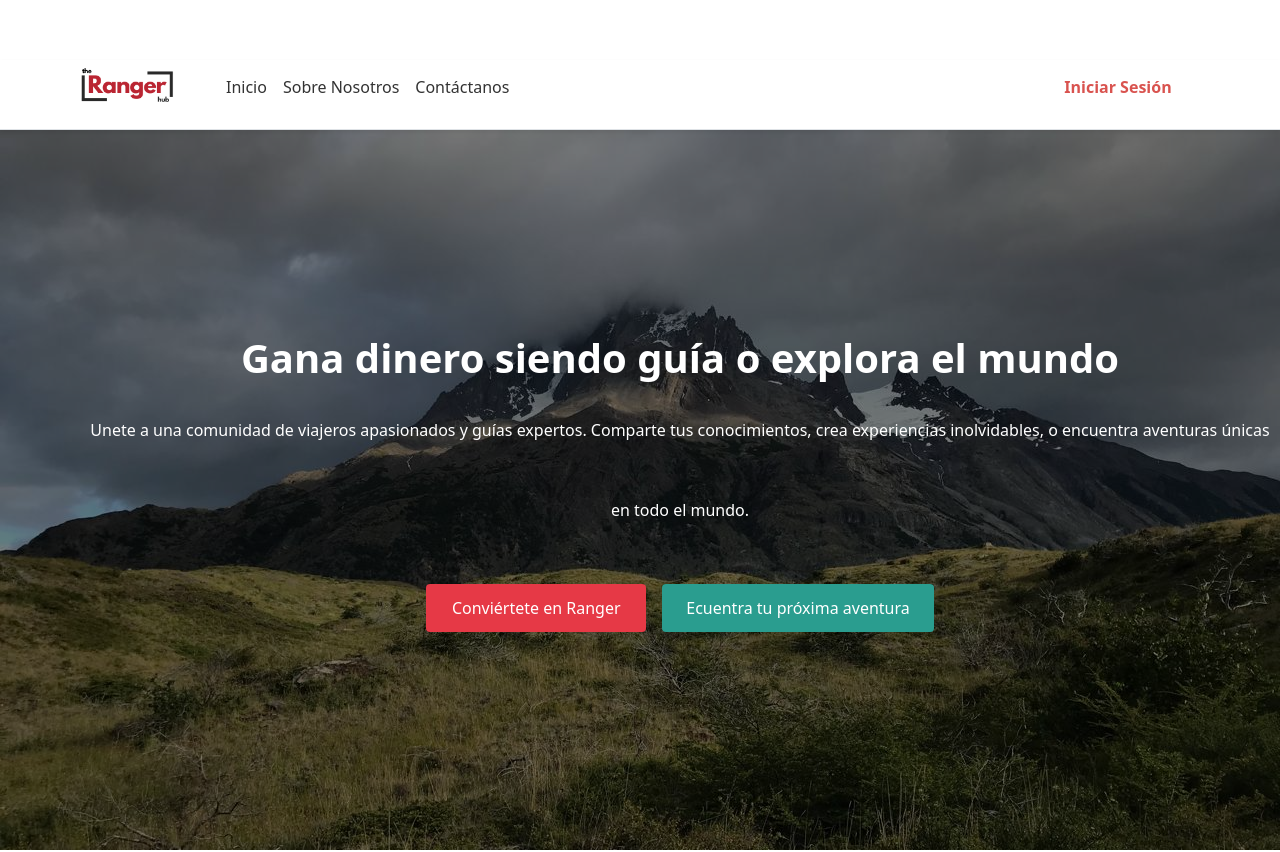
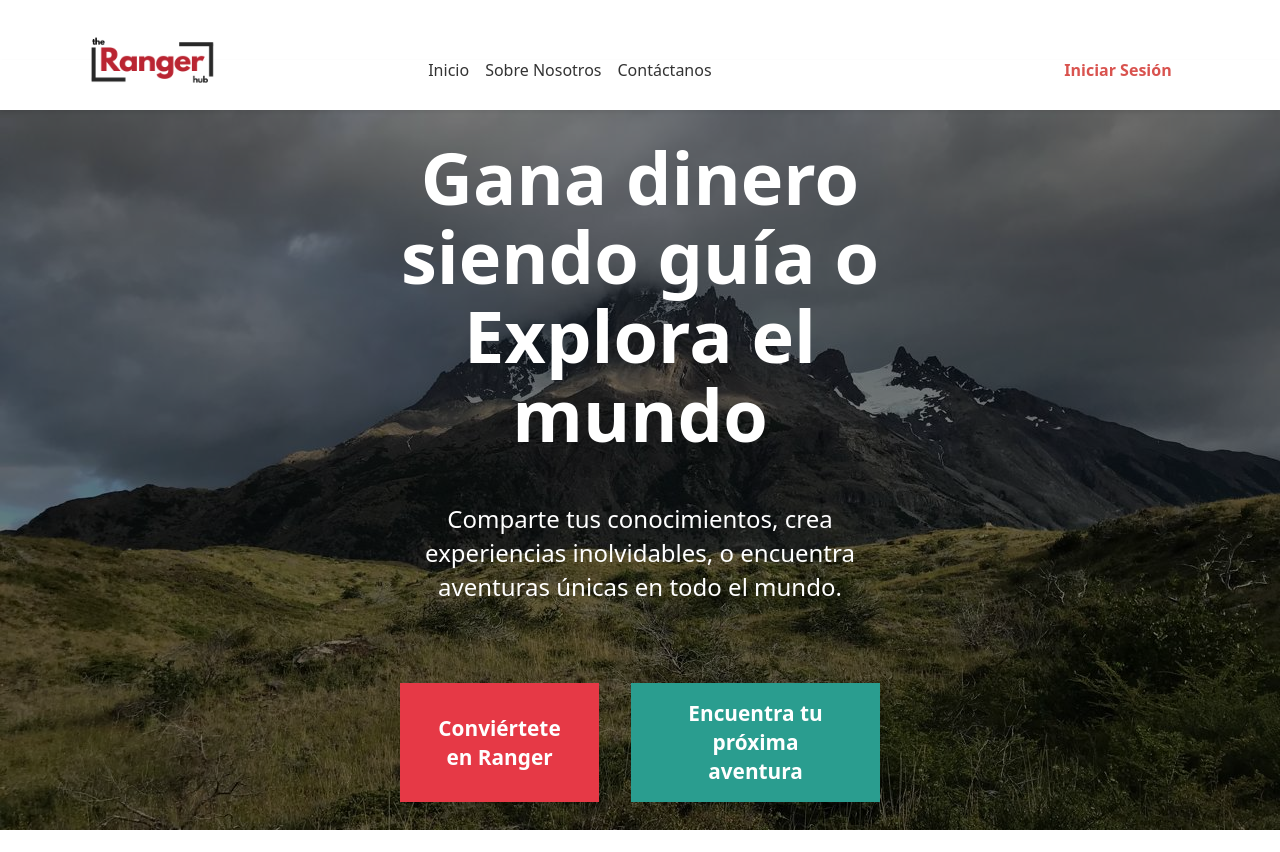
Before and after one commit to reyesborjas/TheRangerHub.front, a React (Vite) app: page / in a window 1280 px wide. Shown: the top 852 px of the page. Built offline with nearby package versions, Linux system fonts and the light colour scheme.

Commit message:
Hice unos cambios pequeños en el navbar y en el HeroSecttion

```diff
--- a/src/components/Navbar.jsx
+++ b/src/components/Navbar.jsx
@@ -2,31 +2,28 @@ import React, { useState, useEffect } from "react";
 import { Link, useNavigate } from "react-router-dom";
 import logo from "../assets/logo.png";
 import "../styles/Navbar.css";
-
 
 const MyNavbar = () => {
     const [isAuthenticated, setIsAuthenticated] = useState(false);
     const navigate = useNavigate();
 
     useEffect(() => {
-        // Verifica si hay un token en localStorage
         const token = localStorage.getItem("token");
         setIsAuthenticated(!!token);
     }, []);
 
     const handleLogout = () => {
-        localStorage.removeItem("token"); // Elimina el token de sesión
+        localStorage.removeItem("token");
         setIsAuthenticated(false);
-        navigate("/"); // Redirige al inicio
+        navigate("/");
     };
 
     return (
-        <nav className="navbar navbar-expand-lg navbar-light bg-white border-bottom shadow-sm fixed-top">
+        <nav className="navbar navbar-expand-lg navbar-light bg-white shadow-sm fixed-top">
             <div className="container">
-                <Link className="navbar-brand" to="/">
-                    <img src={logo} alt="Logo" className="navbar-logo" />
+                <Link className="navbar-brand d-flex align-items-center" to="/">
+                    <img src={logo} alt="Logo" className="navbar-logo me-2" />
                 </Link>
-
                 <button
                     className="navbar-toggler"
                     type="button"
@@ -36,26 +33,42 @@ const MyNavbar = () => {
                     aria-expanded="false"
                     aria-label="Toggle navigation"
                 >
-                    <span className="navbar-toggler-icon"></span>
+                    <span className="navbar-toggler-icon" />
                 </button>
 
                 <div className="collapse navbar-collapse" id="navbarNav">
-                    <ul className="navbar-nav me-auto">
+                    <ul className="navbar-nav mx-auto">
                         <li className="nav-item">
-                            <Link className="nav-link" to="/">Inicio</Link>
+                            <Link className="nav-link" to="/">
+                                Inicio
+                            </Link>
                         </li>
                         <li className="nav-item">
-                            <Link className="nav-link" to="/about-us">Sobre Nosotros</Link>
+                            <Link className="nav-link" to="/about-us">
+                                Sobre Nosotros
+                            </Link>
                         </li>
                         <li className="nav-item">
-                            <Link className="nav-link" to="/contact-us">Contáctanos</Link>
+                            <Link className="nav-link" to="/contact-us">
+                                Contáctanos
+                            </Link>
                         </li>
                     </ul>
 
-                    {/* Botón de Login/Logout */}
-                    <form className="d-flex ms-auto">
+                    <ul className="navbar-nav ms-auto d-flex align-items-center">
+                        {isAuthenticated && (
+                            <li className="nav-item me-3">
+                                <Link className="nav-link nav-dashboard" to="/secured/:username/dashboard/home">
+                                    Ir al Dashboard
+                                </Link>
+                            </li>
+                        )}
+                        <li className="nav-item">
                             {isAuthenticated ? (
-                            <button className="btn btn-outline-danger login-button" onClick={handleLogout}>
+                                <button
+                                    className="btn btn-outline-danger login-button"
+                                    onClick={handleLogout}
+                                >
                                     Cerrar Sesión
                                 </button>
                             ) : (
@@ -63,7 +76,8 @@ const MyNavbar = () => {
                                     Iniciar Sesión
                                 </Link>
                             )}
-                    </form>
+                        </li>
+                    </ul>
                 </div>
             </div>
         </nav>
--- a/src/pages/Home.jsx
+++ b/src/pages/Home.jsx
@@ -16,26 +16,25 @@ const HeroSection = () => {
             style={{ backgroundImage: `url(${backgroundImage})` }}
         >
             <div className="hero-content">
-                <h1 style={{ fontWeight: "bold" }}>Gana dinero siendo guía o explora el mundo</h1>
+                <h1>Gana dinero siendo guía o Explora el mundo</h1>
                 <p>
-                    Unete a una comunidad de viajeros apasionados y guías expertos. Comparte tus conocimientos,
-                    crea experiencias inolvidables, o encuentra aventuras únicas en todo el mundo.
-
+                    Comparte tus conocimientos, crea experiencias inolvidables,
+                    o encuentra aventuras únicas en todo el mundo.
                 </p>
                 <div className="hero-buttons">
                     <button
-                        className="btn btn-ranger"
+                        className="btn-ranger"
                         onMouseEnter={() => setBackgroundImage("/public/ranger.jpg")}
                         onMouseLeave={() => setBackgroundImage("/Torres.jpeg")}
                     >
                         Conviértete en Ranger
                     </button>
                     <button
-                        className="btn btn-explorer"
+                        className="btn-explorer"
                         onMouseEnter={() => setBackgroundImage("/public/explorer.jpg")}
                         onMouseLeave={() => setBackgroundImage("/Torres.jpeg")}
                     >
-                        Ecuentra tu próxima aventura
+                        Encuentra tu próxima aventura
                     </button>
                 </div>
             </div>
--- a/src/styles/HeroSection.css
+++ b/src/styles/HeroSection.css
@@ -2,13 +2,11 @@
     position: relative;
     width: 100%;
     height: 90vh;
-    background: no-repeat center center/cover; /* 🔹 Se ajusta a la imagen dinámica */
+    background: no-repeat center center/cover;
     display: flex;
     align-items: center;
-    justify-content: center;
-    text-align: left;
     color: white;
-    padding-left: 80px;
+    padding: 0 25rem;
 }
 
 .hero::before {
@@ -18,106 +16,61 @@
     left: 0;
     width: 100%;
     height: 100%;
-    background: rgba(0, 0, 0, 0.5); /* Oscurece la imagen para mejor contraste */
+    background: rgba(0, 0, 0, 0.5);
 }
 
 .hero-content {
     position: relative;
     z-index: 1;
-    max-width: 100%;
-    line-height: 5;
-    justify-content: center;
+    max-width: 800px;
     text-align: center;
+    line-height: 1.4;
 }
 
-/* Botón Ranger Rojo */
+.hero-content h1 {
+    font-size: 4.5rem;
+    line-height: 1.1;
+    font-weight: bold;
+    margin-bottom: 3rem;
+}
+
+.hero-content p {
+    font-size: 1.5rem;
+    margin-bottom: 5rem;
+}
+
+.hero-buttons {
+    display: flex;
+    gap: 2rem;
+    justify-content: center;
+}
+
 .btn-ranger {
-    background-color: #E63946;
-    color: white;
+    background-color: #e63946;
+    color: #fff;
     border: none;
-    padding: 10px 10px;
-    font-size: 1rem;
+    padding: 16px 36px;
+    font-size: 1.3rem;
+    font-weight: 700;
     cursor: pointer;
     transition: 0.3s;
 }
 
 .btn-ranger:hover {
-    background-color: #ff0000;
+    background-color: #d62839;
 }
 
-/* Botón Explorer Verde */
 .btn-explorer {
-    background-color: #2A9D8F;
-    color: white;
+    background-color: #2a9d8f;
+    color: #fff;
     border: none;
-    padding: 10px 20px;
-    font-size: 1rem;
+    padding: 16px 36px;
+    font-size: 1.3rem;
+    font-weight: 700;
     cursor: pointer;
     transition: 0.3s;
-    margin-left: 1pc;
 }
 
 .btn-explorer:hover {
-    background-color: #00ff00;.hero {
-    position: relative;
-    width: 100%;
-    height: 90vh;
-    background: no-repeat center center/cover; /* 🔹 Se ajusta a la imagen dinámica */
-    display: flex;
-    align-items: center;
-    justify-content: center;
-    text-align: left;
-    color: white;
-    padding-left: 80px;
+    background-color: #21867b;
 }
-
-    .hero::before {
-        content: "";
-        position: absolute;
-        top: 0;
-        left: 0;
-        width: 100%;
-        height: 100%;
-        background: rgba(0, 0, 0, 0.5); /* Oscurece la imagen para mejor contraste */
-    }
-
-    .hero-content {
-        position: relative;
-        z-index: 1;
-        max-width: 100%;
-        line-height: 5;
-        justify-content: center;
-        text-align: center;
-    }
-
-    /* Botón Ranger Rojo */
-    .btn-ranger {
-        background-color: #E63946;
-        color: white;
-        border: none;
-        padding: 10px 10px;
-        font-size: 1rem;
-        cursor: pointer;
-        transition: 0.3s;
-    }
-
-    .btn-ranger:hover {
-        background-color: #ff0000;
-    }
-
-    /* Botón Explorer Verde */
-    .btn-explorer {
-        background-color: #2A9D8F;
-        color: white;
-        border: none;
-        padding: 10px 20px;
-        font-size: 1rem;
-        cursor: pointer;
-        transition: 0.3s;
-        margin-left: 1pc;
-    }
-
-    .btn-explorer:hover {
-        background-color: #00ff00;
-    }
-}
--- a/src/styles/Navbar.css
+++ b/src/styles/Navbar.css
@@ -1,6 +1,6 @@
-/* CSS */
 .navbar-logo {
-    width: 150px;
+    width: 200px;
+    margin-bottom: 15px;
 }
 
 .navbar {
@@ -9,20 +9,21 @@
     box-shadow: 0px 4px 6px rgba(0, 0, 0, 0.1);
     z-index: 1000;
     position: relative;
-    max-height: 70px;
+    max-height: 50px;
     display: flex;
-    padding-bottom: 15px;
+    padding-bottom: 30px;
 }
 
 .nav-link {
     color: #333 !important;
-    font-weight: 15;
+    font-weight: 400;
     transition: color 0.3s ease-in-out;
     font-size: 18px;
+    margin-bottom: 40px;
     }
 
 .nav-link:hover {
-    color: #d9534f !important; /* Rojo del logo */
+    color: #d9534f !important;
     font-weight: bold;
 }
 
```
Lines whose indentation alone changed are shown as unchanged.
